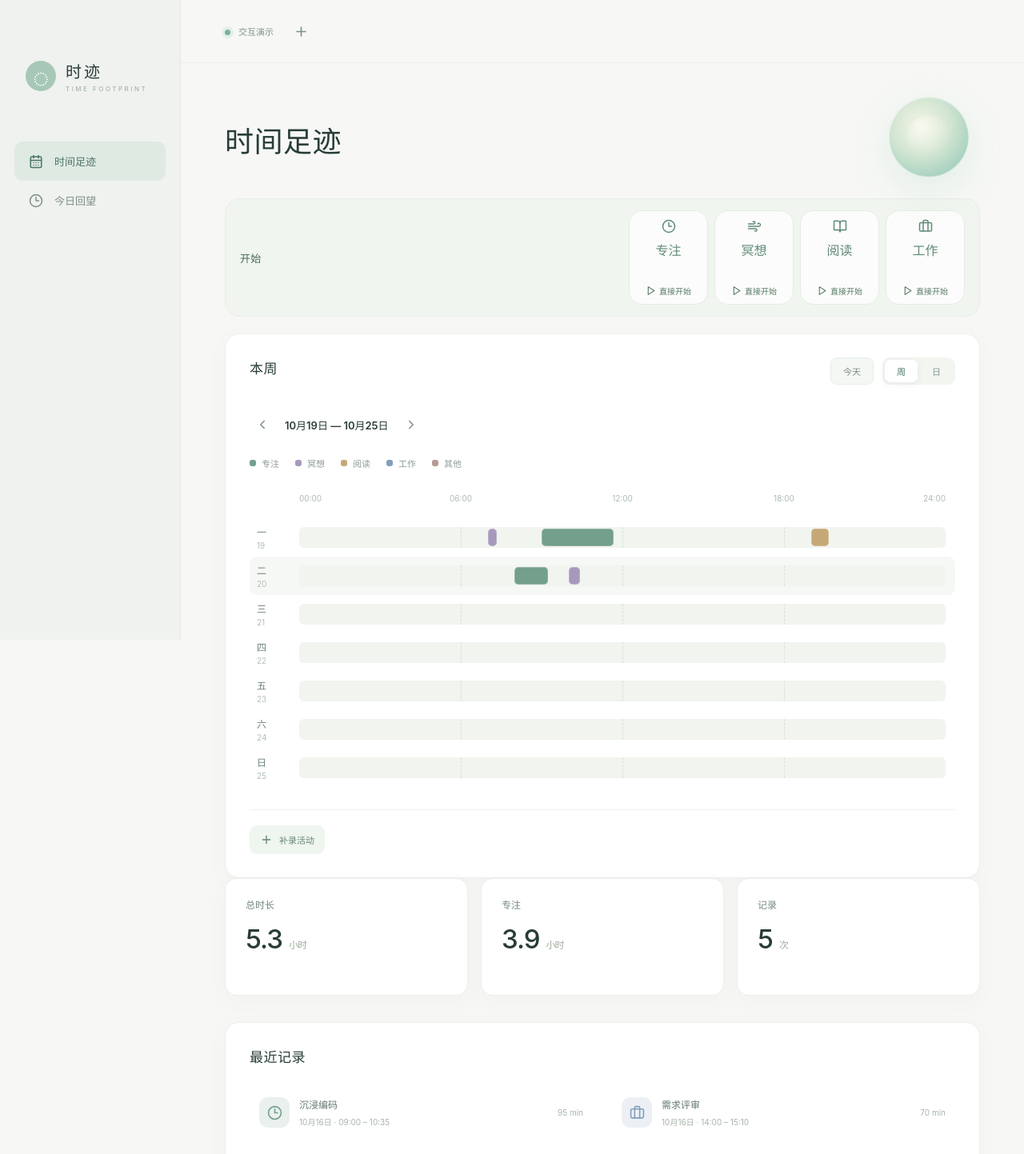
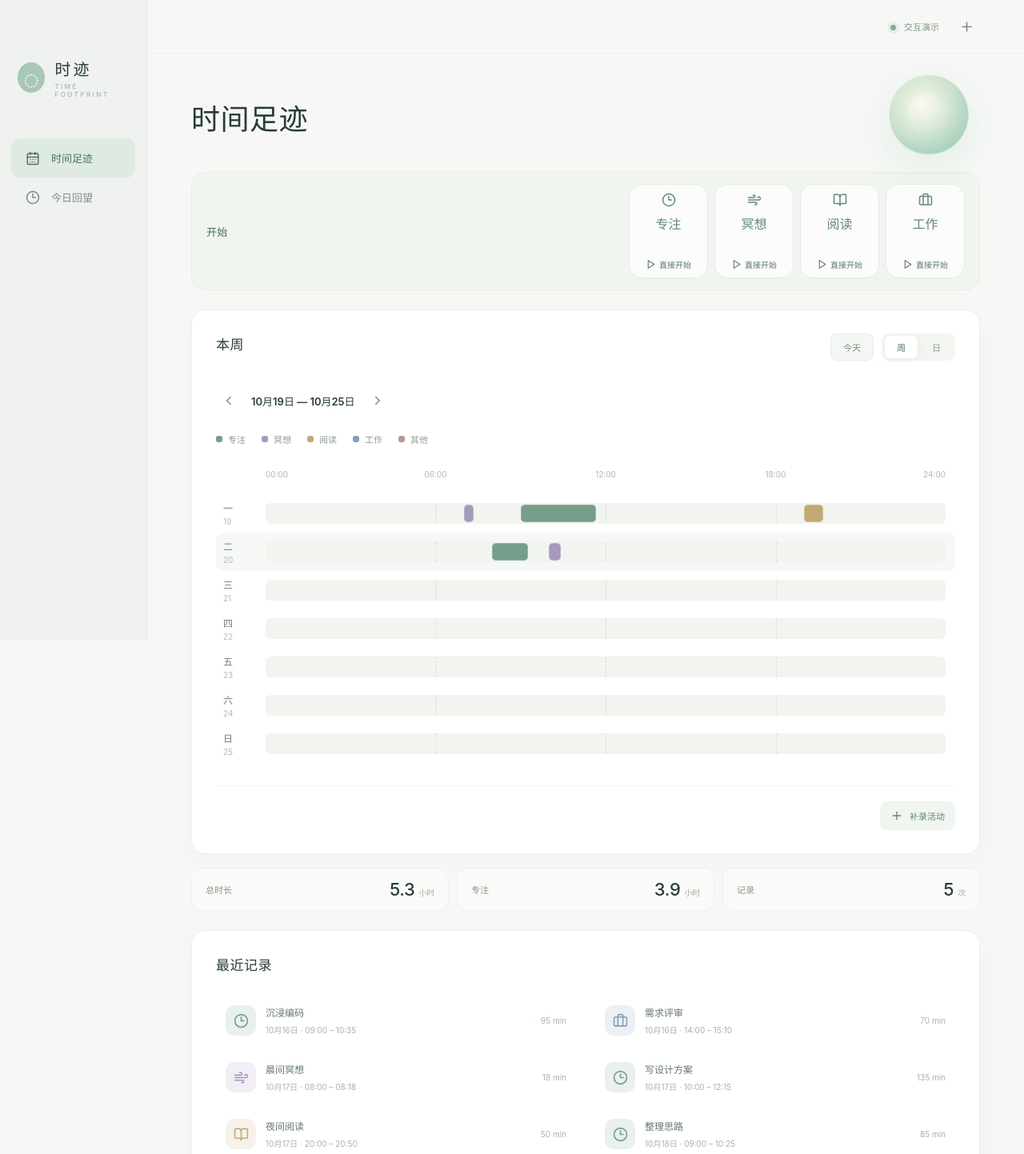
Before and after one commit to EvieHe/time-footprint, a React (Vite) app: page / in a window 1280 px wide. Shown: the top 1443 px of the page at 80% size. Built offline with nearby package versions, Linux system fonts and the light colour scheme.

Commit message:
style(ui): compact secondary metrics and give the timeline visual priority

```diff
--- a/src/style.css
+++ b/src/style.css
@@ -187,3 +187,22 @@ button:not(:disabled):active{transform:scale(.975)}
 .section-head h2{margin-bottom:3px}
 .imm-note-actions span:empty{display:none}
 @media(max-width:750px){.hero{min-height:80px}.hero h1{font-size:30px}}
+
+/* v0.6b — information hierarchy: timeline first, supporting metrics second. */
+.sidebar{width:184px;padding:71px 14px 24px}
+.sidebar .brand{padding:0 8px}
+.sidebar .nav{margin-top:50px}
+.main{margin-left:184px;width:calc(100% - 184px)}
+.top{height:67px;justify-content:flex-end}
+.content{padding-top:30px}
+.hero{min-height:97px;padding:0 0 20px}
+.launch-strip{margin:0 0 24px}
+.stats{margin:17px 0 24px;gap:10px}
+.stat{min-height:0;display:flex;align-items:center;justify-content:space-between;padding:13px 17px;border-radius:12px;box-shadow:none;background:#fafbf8}
+.stat-label{font-size:11px;color:#839589;display:block}
+.stat-value{font-size:22px;margin:0;letter-spacing:-.3px}
+.stat-value em{font-size:10px;margin-left:5px}
+.calendar-footer{justify-content:flex-end}
+@media(max-width:1040px){.sidebar{width:160px}.main{margin-left:160px;width:calc(100% - 160px)}}
+@media(max-width:750px){.sidebar{width:70px;padding:70px 8px 15px}.main{margin-left:70px;width:calc(100% - 70px)}.stat{padding:12px}.stats{grid-template-columns:repeat(3,minmax(0,1fr))}.stats .stat:last-child{display:flex}}
+@media(max-width:560px){.stats{grid-template-columns:repeat(2,minmax(0,1fr))}.stats .stat:last-child{display:none}}
```
